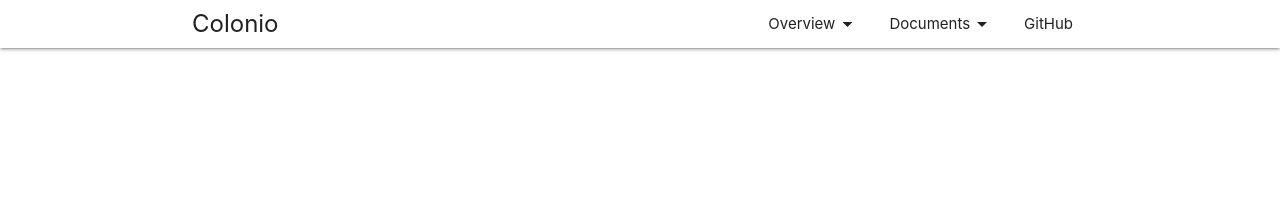
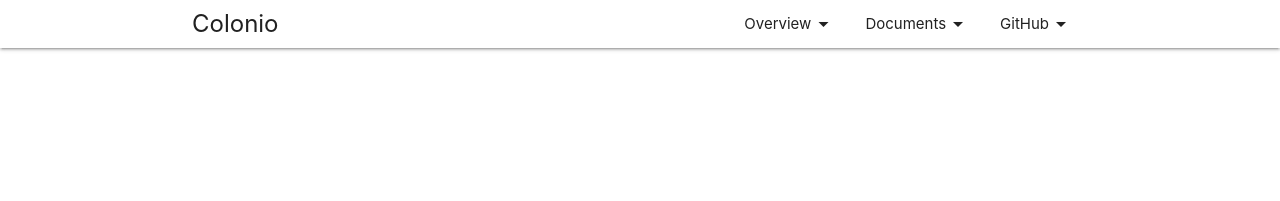
Before and after one commit to colonio/colonio.github.io, a Jekyll site: the page built from index.md, in a window 1280 px wide. Shown: the top 201 px of the page. Built offline with Jekyll 4.4.1, drawn with Linux system fonts in a browser that asks for light colours.

Commit message:
edit github repsitory URLs because it moved
Signed-off-by: Yuji Ito <llamerada.jp@gmail.com>

```diff
--- a/_includes/header.html
+++ b/_includes/header.html
@@ -6,7 +6,7 @@
                 <ul class="right hide-on-med-and-down">
                     <li><a class="dropdown-trigger" href="#!" data-target="dropdown-overview">Overview<i class="material-icons right">arrow_drop_down</i></a></li>
                     <li><a class="dropdown-trigger" href="#!" data-target="dropdown-documents">Documents<i class="material-icons right">arrow_drop_down</i></a></li>
-                    <li><a href="https://github.com/colonio" target=”_blank”>GitHub</a></li>
+                    <li><a class="dropdown-trigger" href="#!" data-target="dropdown-github">GitHub<i class="material-icons right">arrow_drop_down</i></a></li>
                 </ul>
             </div>
             <a href="#" data-target="mobile-menu" class="sidenav-trigger"><i class="material-icons">menu</i></a>
@@ -19,6 +19,11 @@
     <ul id="dropdown-documents" class="dropdown-content">
         <li><a href="{{ site.baseurl }}/documents/api-cpp.html">API for C++</a></li>
     </ul>
+    <ul id="dropdown-github" class="dropdown-content">
+        <li><a href="https://github.com/llamerada-jp/colonio" target="_blank">node library</a></li>
+        <li><a href="https://github.com/llamerada-jp/colonio-seed" target="_blank">seed program</a></li>
+    </ul>
+
     <ul class="sidenav" id="mobile-menu">
         <li><a href="{{ site.baseurl }}/index.html">Colonio</a></li>
         <li>
@@ -49,6 +54,18 @@
                 </li>
             </ul>
         </li>
-        <li><a href="https://github.com/colonio" target=”_blank”>GitHub</a></li>
+        <li>
+            <ul class="collapsible collapsible-accordion">
+                <li>
+                    <a class="collapsible-header">GitHub<i class="material-icons right" style="margin-right:0;">arrow_drop_down</i></a>
+                    <div class="collapsible-body">
+                        <ul>
+                            <li><a href="https://github.com/llamerada-jp/colonio" target="_blank">node library</a></li>
+                            <li><a href="https://github.com/llamerada-jp/colonio-seed" target="_blank">seed program</a></li>
+                        </ul>
+                    </div>
+                </li>
+            </ul>
+        </li>
     </ul>
 </header>
```
